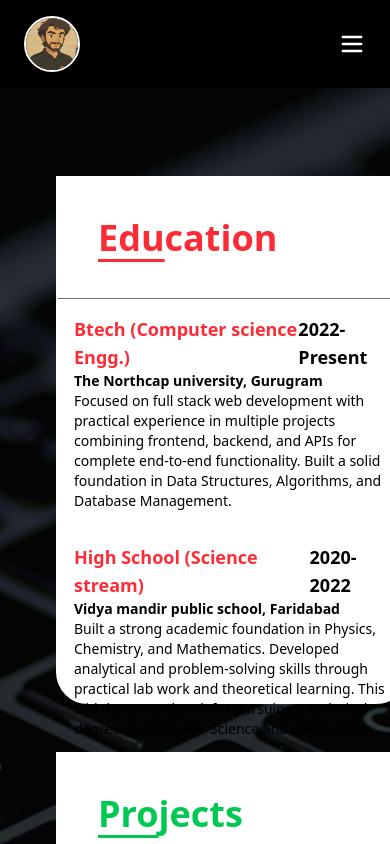
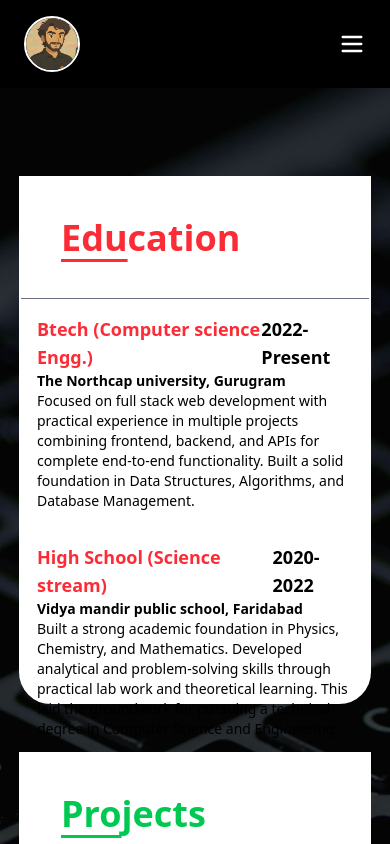
Before and after one commit to Aryan030204/portfolio, a React (Vite) app: page /resume in a window 390 px wide. Shown: the top 844 px of the page. Built offline with nearby package versions, Linux system fonts and the light colour scheme.

Commit message:
style: adjust layout and spacing in HeroSection and Resume components for better alignment

```diff
--- a/src/components/HeroSection.jsx
+++ b/src/components/HeroSection.jsx
@@ -5,8 +5,8 @@ const HeroSection = () => {
   return (
     <div className="flex flex-col justify-end w-full h-[40rem] relative">
       <div className="flex flex-col relative items-start w-fit ml-[3rem] mb-[8rem] h-fit">
-        <div className="flex items-center">
-          <h1 className="text-white text-[6rem]">
+        <div className="flex items-center h-[30rem]">
+          <h1 className="text-white text-[4rem] lg:text-[6rem]">
             Hello, I am <br />{" "}
             <span className="font-bold lg:text-[7rem]">
               <Typewriter
--- a/src/pages/Resume.jsx
+++ b/src/pages/Resume.jsx
@@ -8,12 +8,12 @@ const Resume = () => {
   return (
     <>
       <div className="flex flex-col justify-end w-full relative">
-        <div className="relative flex flex-col lg:flex-row p-10 items-start justify-center text-center gap-[3rem] lg:gap-[6rem] lg:h-fit sm:h-full">
+        <div className="relative flex flex-col lg:flex-row p-10 items-center justify-center text-center gap-[3rem] lg:gap-[6rem] lg:h-fit sm:h-full">
           <Education />
           <Projects />
           <div className="flex flex-col gap-5">
-          <Skills />
-          <Languages/>
+            <Skills />
+            <Languages />
           </div>
         </div>
       </div>
```
